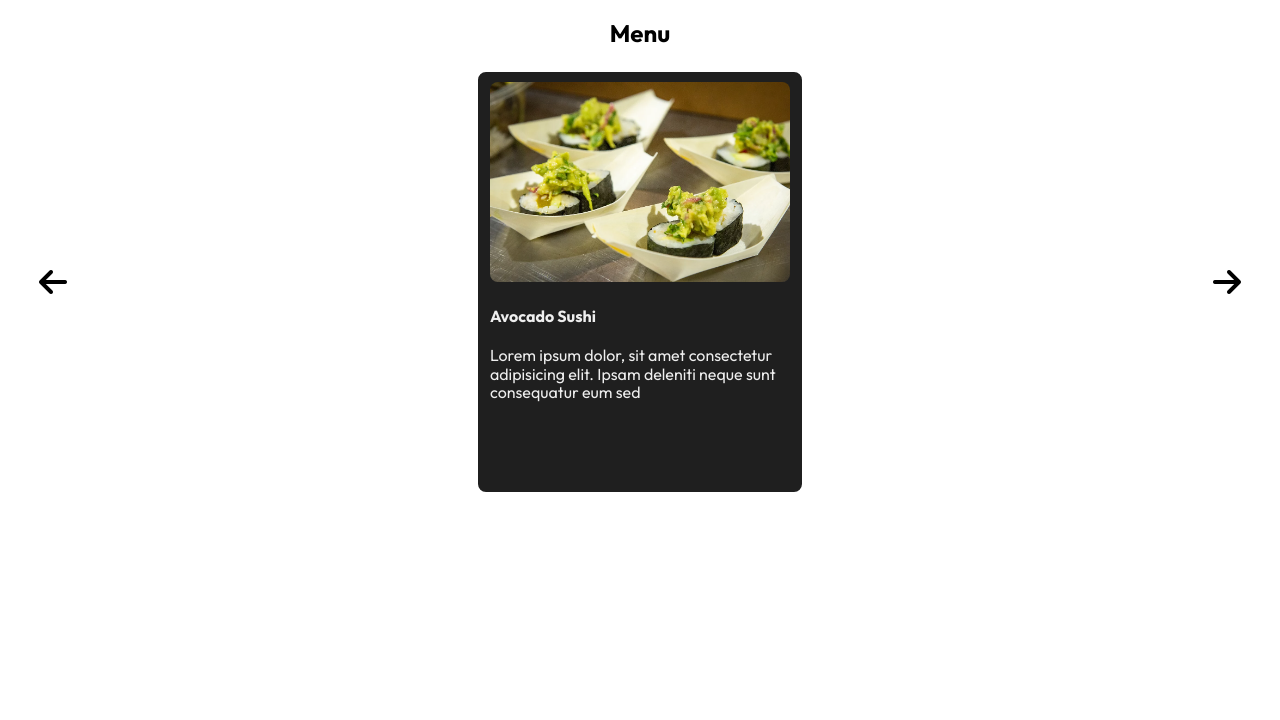
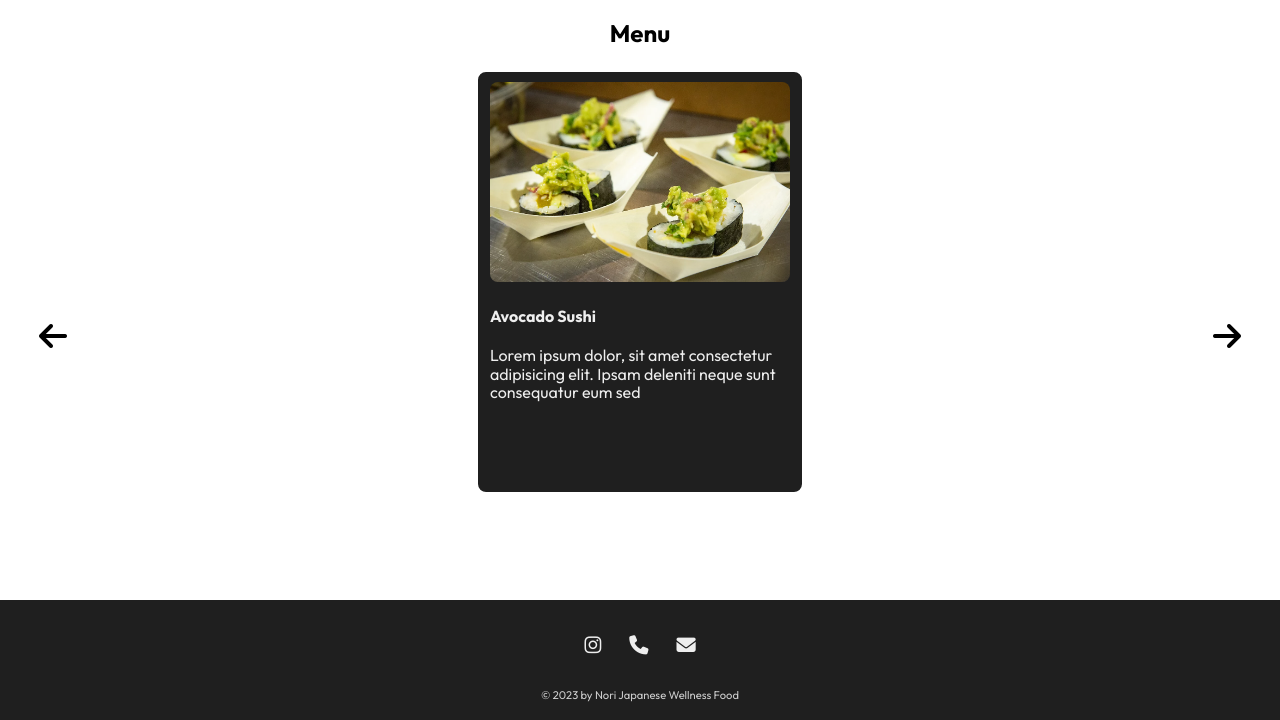
Before and after one commit to kaitakami/nori-website, a website built with webpack: page dist/index.html in a window 1280 px wide. Shown: the part 780-1500 px from the top of the page. Before the commit the page ends 1272 px from the top, so only its background shows below. Built offline with Linux system fonts and the light colour scheme.

Commit message:
Create footer

```diff
--- a/src/style.css
+++ b/src/style.css
@@ -8,6 +8,7 @@
     --bg-color-hover: #fdf9a9;
     --main-color: #1f1f1f;
     --secondary-color: #292929;
+    --gray-color: #ccc;
 }
 
 body {
@@ -150,8 +151,8 @@ body {
     display: grid;
     grid-template-columns: 1fr 10fr 1fr;
     grid-template-rows: 1fr 8fr;
-    height: 400px;
     gap: 5px;
+    height: 600px;
 }
 
 .main__title {
@@ -194,6 +195,41 @@ body {
 .menu-image {
     width: 300px;
     border-radius: 8px;
+}
+
+/* FOOTER */
+.footer {
+    background-color: var(--main-color);
+    color: var(--gray-color);
+    height: 100px;
+    display: grid;
+    grid-template-rows: repeat(2, 1fr);
+    place-items: center;
+    padding-top: 20px;
+}
+
+.footer__icons {
+    display: flex;
+    gap: 28px;
+}
+
+.footer__icon {
+    color: var(--bg-color);
+    cursor: pointer;
+    text-decoration: none;
+    font-size: 1.2rem;
+    transition: all 300ms ease-in-out;
+
+}
+
+.footer__icon:hover {
+    color: var(--bg-color-hover);
+    transform: scale(1.1) rotateZ(-20deg);
+
+}
+
+.footer__text {
+    font-size: 0.7rem;
 }
 
 /* Media queries */
```
Also changed, not shown: dist/index.html, dist/main.js.
